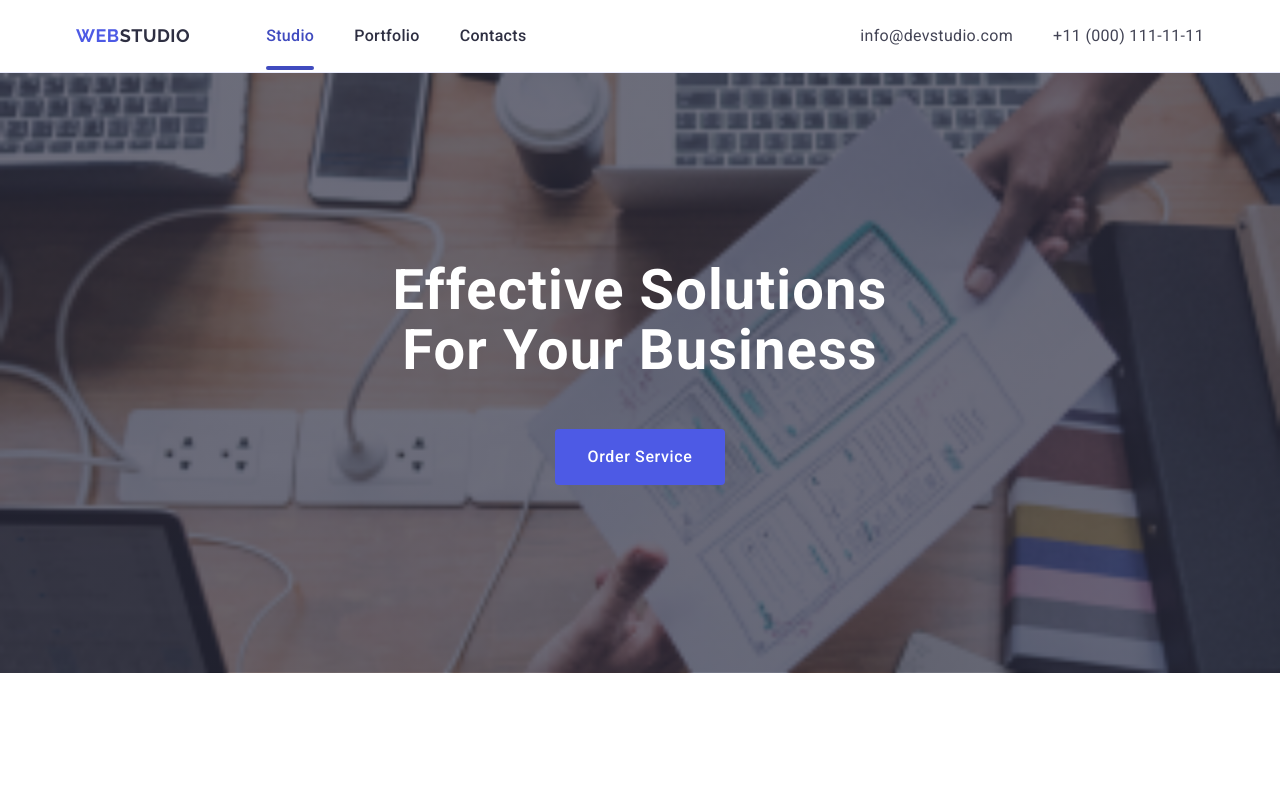
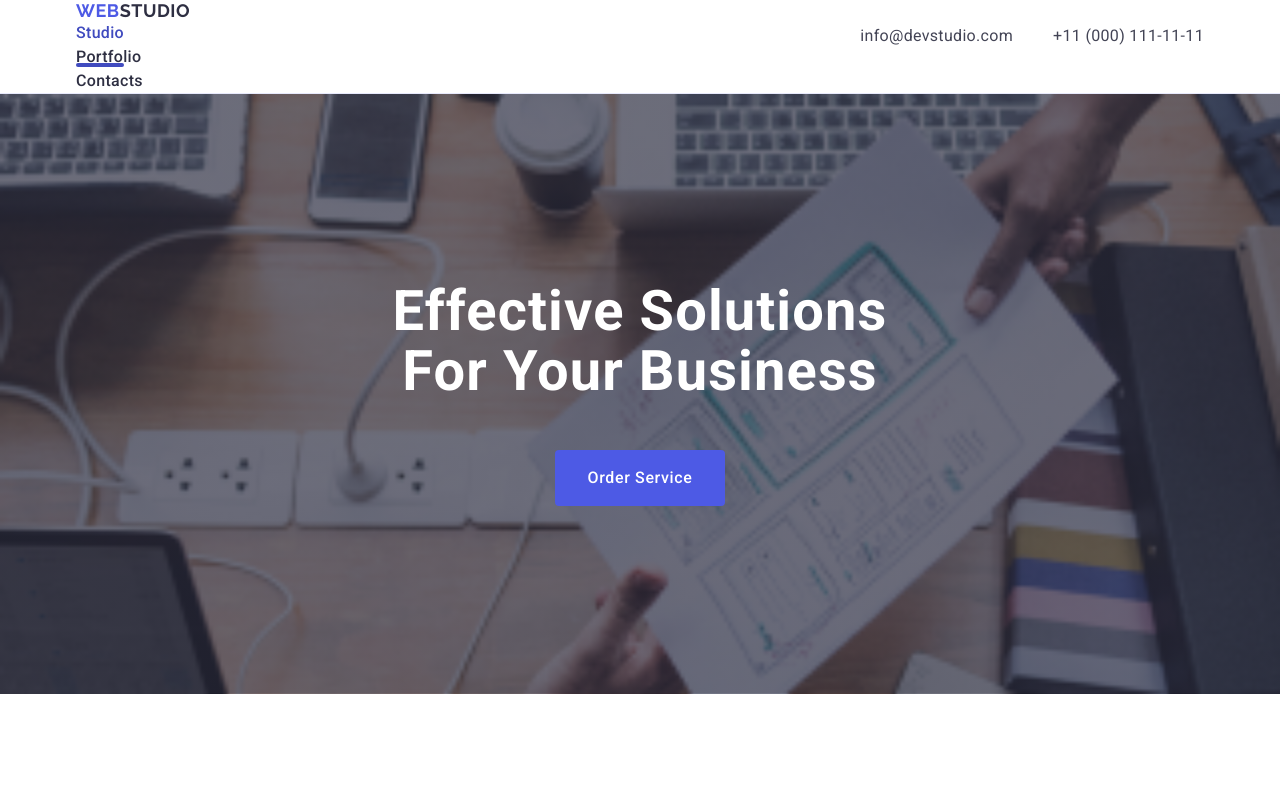
Before and after one commit to sergiy1999/goit-markup-hw-05, a plain HTML site: page index.html in a window 1280 px wide. Shown: the top 789 px of the page. Drawn offline with nearby package versions, Linux system fonts and the light colour scheme.

Commit message:
fix nav and header

```diff
--- a/css/styles.css
+++ b/css/styles.css
@@ -54,16 +54,16 @@ p{
     color: #434455;
 }
 
-.header-nav{
+/* .header-nav{
 display: flex;
 align-items: center;
-}
-
+} */
+/*
 .nav-list{
  display: flex;
  align-items: center;
  gap: 40px;
-}
+} */
 .logo {
     font-family: "Raleway", sans-serif;
     font-weight: 700;
@@ -901,7 +901,6 @@ margin:auto;
 
     .title-list{
         width: auto;
-
      }
 
 
```
